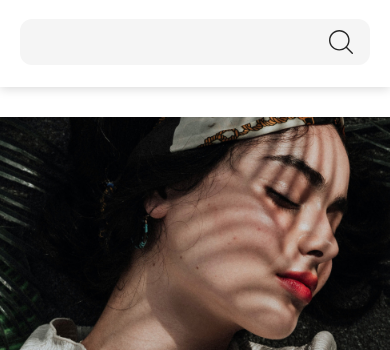
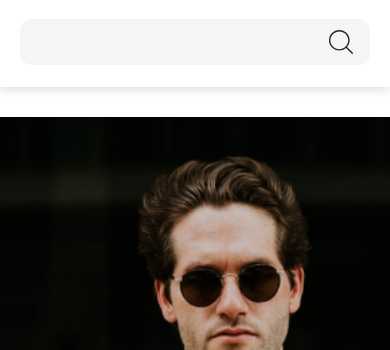
Before and after one commit to feldmeow/secondHand, a plain HTML site: page index.html in a window 390 px wide. Shown: the part 80-430 px from the top of the page. Drawn offline with Linux system fonts and the light colour scheme.

Commit message:
fix mobile background slider/add pagination el

```diff
--- a/index.html
+++ b/index.html
@@ -8,10 +8,54 @@
   <link rel="preconnect" href="https://fonts.googleapis.com">
   <link rel="preconnect" href="https://fonts.gstatic.com" crossorigin>
   <link href="https://fonts.googleapis.com/css2?family=Montserrat:wght@300;400;500&display=swap" rel="stylesheet">
+  <link rel="stylesheet" href="./css/swiper-bundle.min.css">
   <link rel="stylesheet" href="./css/style.css">
-  <link rel="stylesheet" href="./css/swiper-bundle.min.css">
   <title>Second Hand</title>
   <script src="./scripts/script.js" type="module"></script>
+  <style>
+    .hero__slider-link_men {
+      background-image: url('./img/men.jpg')
+    }
+
+    .hero__slider-link_women {
+      background-image: url('./img/women.jpg');
+    }
+
+    .hero__slider-link_kids {
+      background-image: url('../img/kids.jpg')
+    }
+
+    @media (max-width: 1000px) {
+      .hero__slider-link_men {
+        background-image: url('./img/men-tablet.jpg')
+      }
+
+      .hero__slider-link_women {
+        background-image: url('./img/women-tablet.jpg');
+      }
+
+      .hero__slider-link_kids {
+        background-image: url('./img/kids-tablet.jpg');
+      }
+    }
+
+    @media (max-width: 580px) {
+      .hero__slider-link_men {
+        background-image: url('./img/men-m.jpg');
+
+      }
+
+      .hero__slider-link_women {
+        background-image: url('./img/women-m.jpg');
+        background-position: right
+      }
+
+      .hero__slider-link_kids {
+        background-image: url('./img/kids-m.jpg');
+        background-position: right;
+      }
+    }
+  </style>
 </head>
 
 <body>
@@ -67,27 +111,26 @@
   <main>
     <section class="hero">
       <div class="container hero__container">
-        <div class="hero__slider">
-          <ul class="hero__slider-wrapper">
-            <li class="hero__slider-item">
-              <a href="?category:women" class="hero__slider-link" style="background-image:url('./img/women.jpg');">
+        <div class="hero__slider swiper">
+          <ul class="hero__slider-wrapper swiper-wrapper">
+            <li class="hero__slider-item swiper-slide">
+              <a href="?category:women" class="hero__slider-link hero__slider-link_women">
                 <h2 class="hero__slider-title">Новые поступления блузок</h2>
               </a>
             </li>
-            <li class="hero__slider-item">
-              <a href="?category:men" class="hero__slider-link"
-                style="background-image:url('./img/men.jpg'); display: none">
+            <li class="hero__slider-item swiper-slide">
+              <a href="?category:men" class="hero__slider-link hero__slider-link_men">
                 <h2 class="hero__slider-title">Мужские стильные рубашки</h2>
               </a>
             </li>
-            <li class="hero__slider-item">
-              <a href="?category:kids" class="hero__slider-link"
-                style="background-image:url('../img/kids.jpg'); display: none;">
+            <li class="hero__slider-item swiper-slide">
+              <a href="?category:kids" class="hero__slider-link hero__slider-link_kids">
                 <h2 class="hero__slider-title">Собираем ребенка
                   в&nbsp;школу</h2>
               </a>
             </li>
           </ul>
+          <div class="hero__slider-pagination"></div>
         </div>
       </div>
     </section>
```
